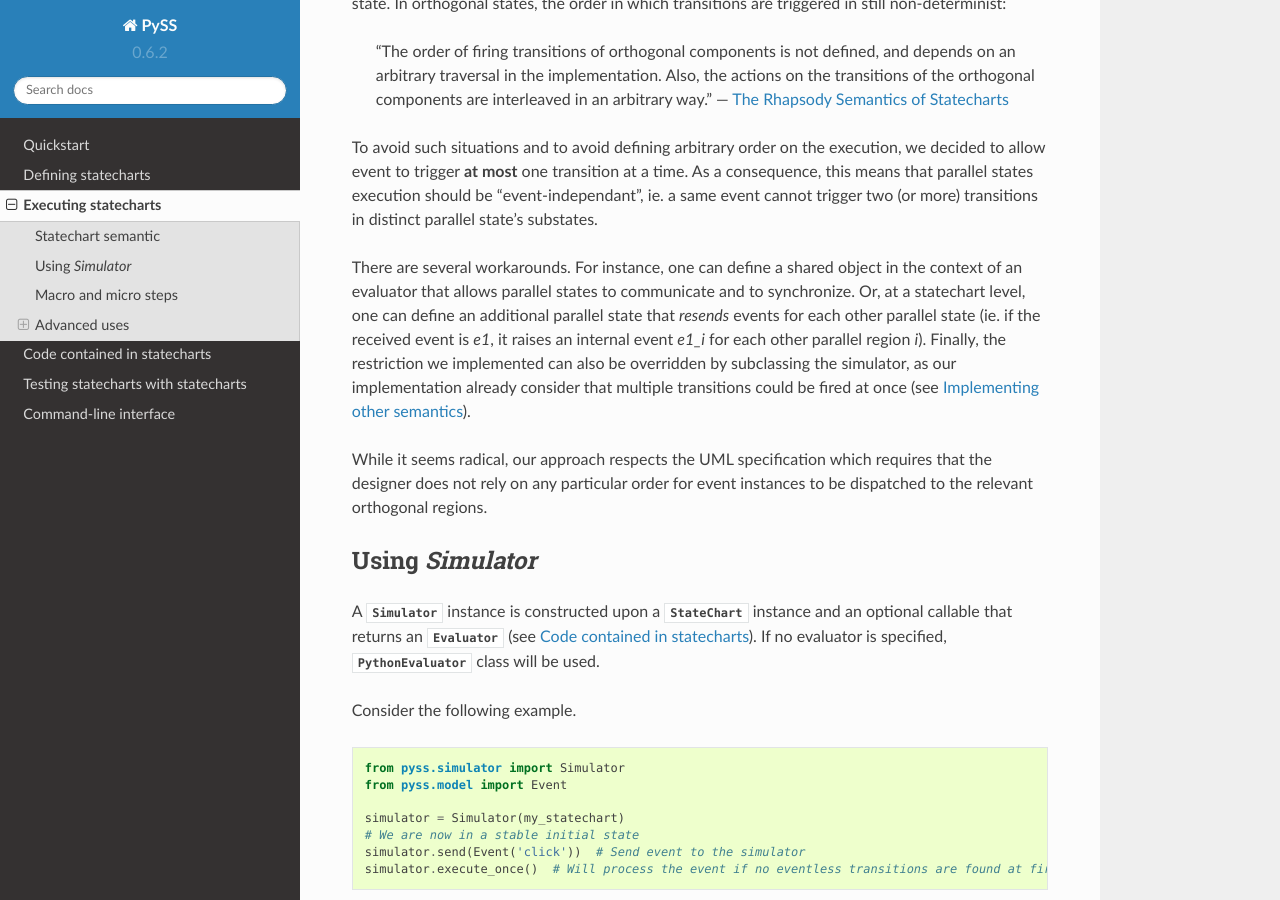
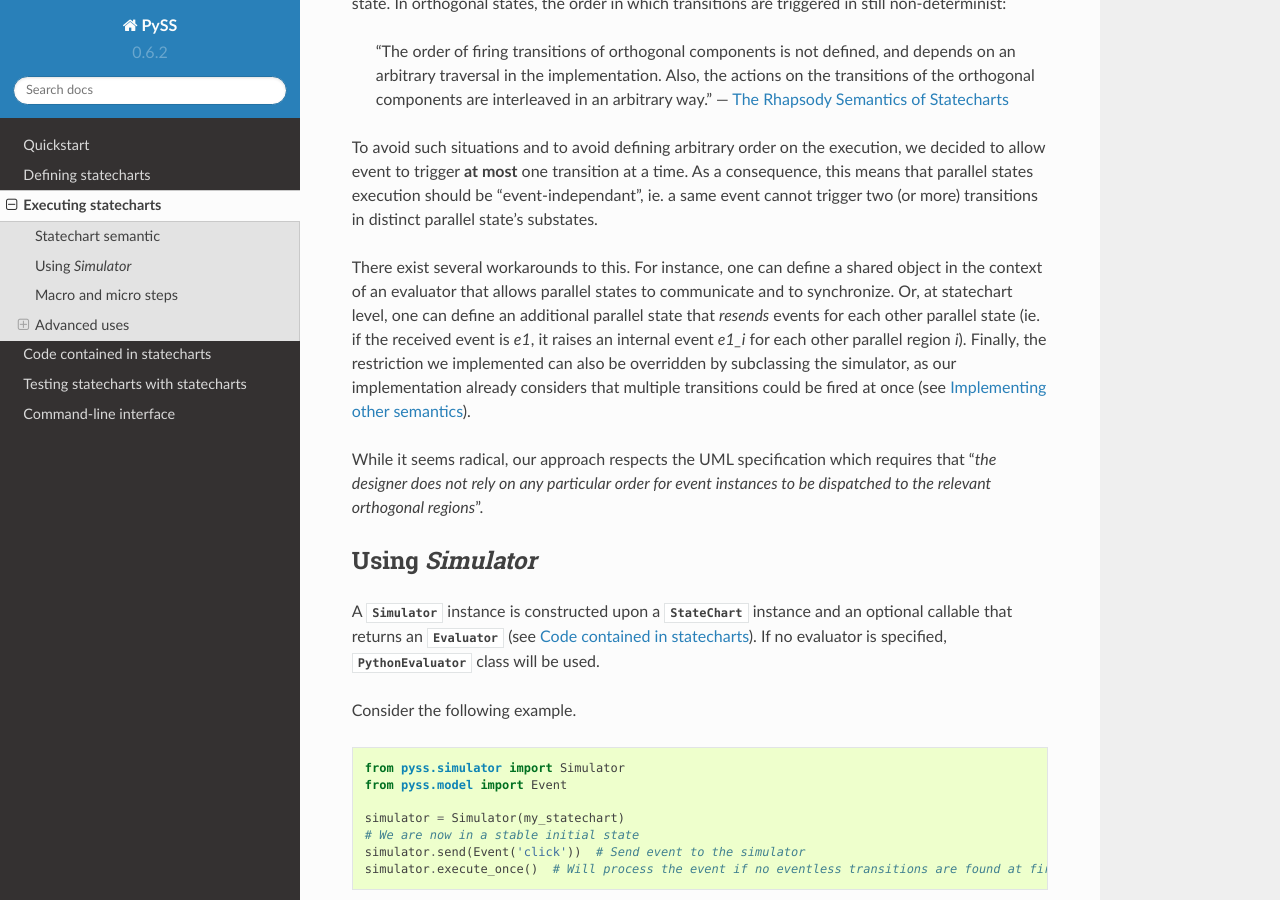
Before and after one commit to AlexandreDecan/sismic, a Sphinx documentation site: the page built from docs/execution.rst, in a window 1280 px wide and 900 px high, scrolled down 1042 px. Built offline with Sphinx 7.4.7 and the Read the Docs theme 2.0.0, drawn with Linux system fonts in a browser that asks for light colours.

Commit message:
Documentation about semantic

```diff
--- a/docs/execution.rst
+++ b/docs/execution.rst
@@ -54,15 +54,16 @@ allow event to trigger **at most** one transition at a time. As a consequence, t
 states execution should be "event-independant", ie. a same event cannot trigger two (or more) transitions
 in distinct parallel state's substates.
 
-There are several workarounds. For instance, one can define a shared object in the context of an evaluator that
-allows parallel states to communicate and to synchronize. Or, at a statechart level, one can define an additional
+There exist several workarounds to this.
+For instance, one can define a shared object in the context of an evaluator that
+allows parallel states to communicate and to synchronize. Or, at statechart level, one can define an additional
 parallel state that *resends* events for each other parallel state (ie. if the received event is *e1*, it raises
 an internal event *e1_i* for each other parallel region *i*).
 Finally, the restriction we implemented can also be overridden by subclassing the simulator, as our implementation
-already consider that multiple transitions could be fired at once (see :ref:`other_semantics`).
+already considers that multiple transitions could be fired at once (see :ref:`other_semantics`).
 
-While it seems radical, our approach respects the UML specification which requires that the designer
-does not rely on any particular order for event instances to be dispatched to the relevant orthogonal regions.
+While it seems radical, our approach respects the UML specification which requires that "*the designer
+does not rely on any particular order for event instances to be dispatched to the relevant orthogonal regions*".
 
 
 Using *Simulator*
```
